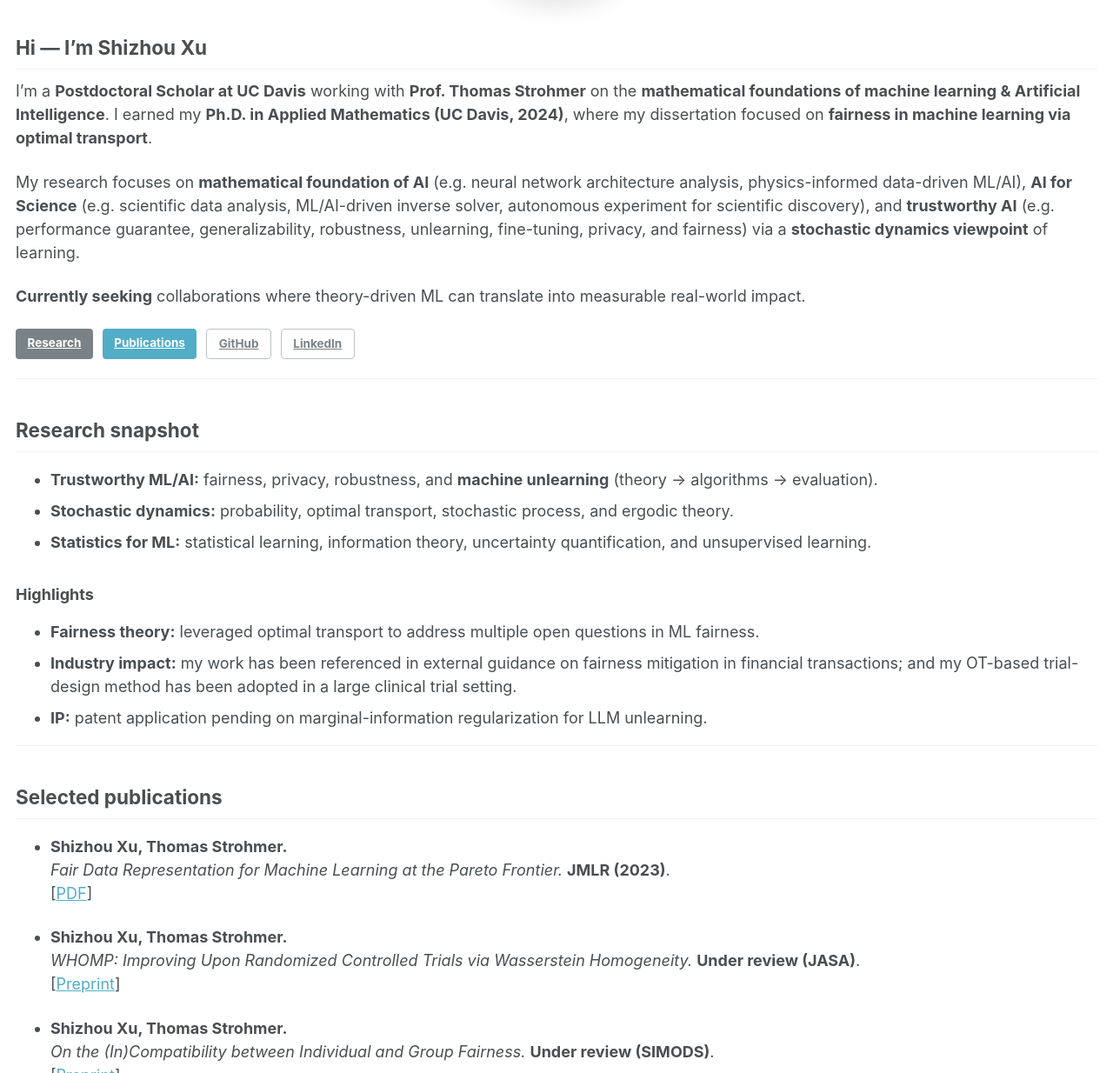
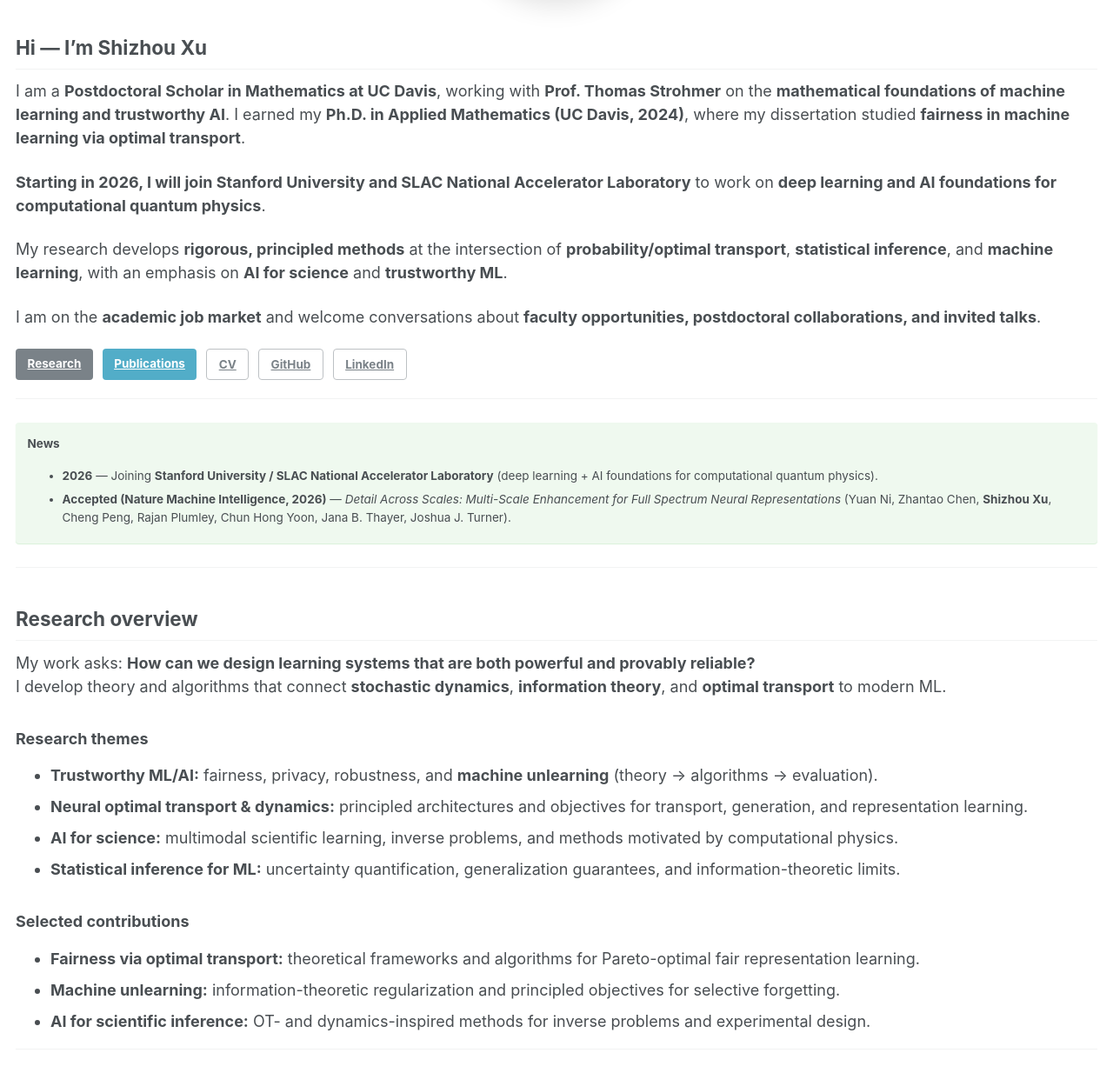
Before and after one commit to xushizhou/xushizhou.github.io, a Jekyll site: the page built from _pages/about.md, in a window 1280 px wide and 1400 px high, scrolled down 338 px, cut to the strip 166-1400 px from the top of the window. Shown: the whole strip at 87% size. Built offline with Jekyll 4.4.1, drawn with Linux system fonts in a browser that asks for light colours; some of the changed text lies outside the part shown.

Commit message:
Revise about page with updated info and news
Updated personal and research information, added news section, and modified publication details.

```diff
--- a/_pages/about.md
+++ b/_pages/about.md
@@ -24,71 +23,88 @@ header:
 
 ## Hi — I’m **Shizhou Xu**
 
-I’m a **Postdoctoral Scholar at UC Davis** working with **Prof. Thomas Strohmer** on the **mathematical foundations of machine learning & Artificial Intelligence**. I earned my **Ph.D. in Applied Mathematics (UC Davis, 2024)**, where my dissertation focused on **fairness in machine learning via optimal transport**.
+I am a **Postdoctoral Scholar in Mathematics at UC Davis**, working with **Prof. Thomas Strohmer** on the **mathematical foundations of machine learning and trustworthy AI**. I earned my **Ph.D. in Applied Mathematics (UC Davis, 2024)**, where my dissertation studied **fairness in machine learning via optimal transport**.
 
-My research focuses on **mathematical foundation of AI** (e.g. neural network architecture analysis, physics-informed data-driven ML/AI), **AI for Science** (e.g. scientific data analysis, ML/AI-driven inverse solver, autonomous experiment for scientific discovery), and **trustworthy AI** (e.g. performance guarantee, generalizability, robustness, unlearning, fine-tuning, privacy, and fairness) via a **stochastic dynamics viewpoint** of learning.
+**Starting in 2026, I will join Stanford University and SLAC National Accelerator Laboratory** to work on **deep learning and AI foundations for computational quantum physics**.
 
-**Currently seeking** collaborations where theory-driven ML can translate into measurable real-world impact.
+My research develops **rigorous, principled methods** at the intersection of **probability/optimal transport**, **statistical inference**, and **machine learning**, with an emphasis on **AI for science** and **trustworthy ML**.
+
+I am on the **academic job market** and welcome conversations about **faculty opportunities, postdoctoral collaborations, and invited talks**.
 
 <div class="cta-row">
   <a class="btn btn--primary" href="/research/">Research</a>
   <a class="btn btn--info" href="/publications/">Publications</a>
+  <a class="btn btn--inverse" href="/files/CV.pdf">CV</a>
   <a class="btn btn--inverse" href="https://github.com/xushizhou">GitHub</a>
   <a class="btn btn--inverse" href="https://www.linkedin.com/in/shizhouxu/">LinkedIn</a>
 </div>
 
 ---
 
-## Research snapshot
+{% capture notice_text %}
+**News**
+- **2026** — Joining **Stanford University / SLAC National Accelerator Laboratory** (deep learning + AI foundations for computational quantum physics).
+- **Accepted (Nature Machine Intelligence, 2026)** — *Detail Across Scales: Multi-Scale Enhancement for Full Spectrum Neural Representations* (Yuan Ni, Zhantao Chen, **Shizhou Xu**, Cheng Peng, Rajan Plumley, Chun Hong Yoon, Jana B. Thayer, Joshua J. Turner).
+{% endcapture %}
+<div class="notice--success">
+  {{ notice_text | markdownify }}
+</div>
 
+---
+
+## Research overview
+
+My work asks: **How can we design learning systems that are both powerful and provably reliable?**
+I develop theory and algorithms that connect **stochastic dynamics**, **information theory**, and **optimal transport** to modern ML.
+
+### Research themes
 - **Trustworthy ML/AI:** fairness, privacy, robustness, and **machine unlearning** (theory → algorithms → evaluation).
-- **Stochastic dynamics:** probability, optimal transport, stochastic process, and ergodic theory.
-- **Statistics for ML:** statistical learning, information theory, uncertainty quantification, and unsupervised learning.
+- **Neural optimal transport & dynamics:** principled architectures and objectives for transport, generation, and representation learning.
+- **AI for science:** multimodal scientific learning, inverse problems, and methods motivated by computational physics.
+- **Statistical inference for ML:** uncertainty quantification, generalization guarantees, and information-theoretic limits.
 
-### Highlights
-- **Fairness theory:** leveraged optimal transport to address multiple open questions in ML fairness.
-- **Industry impact:** my work has been referenced in external guidance on fairness mitigation in financial transactions; and my OT-based trial-design method has been adopted in a large clinical trial setting.
-- **IP:** patent application pending on marginal-information regularization for LLM unlearning.
+### Selected contributions
+- **Fairness via optimal transport:** theoretical frameworks and algorithms for Pareto-optimal fair representation learning.
+- **Machine unlearning:** information-theoretic regularization and principled objectives for selective forgetting.
+- **AI for scientific inference:** OT- and dynamics-inspired methods for inverse problems and experimental design.
 
 ---
 
 ## Selected publications
 
+- **Yuan Ni, Zhantao Chen, Shizhou Xu, Cheng Peng, Rajan Plumley, Chun Hong Yoon, Jana B. Thayer, Joshua J. Turner.**
+  *Detail Across Scales: Multi-Scale Enhancement for Full Spectrum Neural Representations.*
+  **Nature Machine Intelligence (Accepted, 2026).**
+  <!-- Add links when ready: [[Publisher](...)] [[arXiv](...)] [[Code](...)] -->
+
 - **Shizhou Xu, Thomas Strohmer.**
-  *Fair Data Representation for Machine Learning at the Pareto Frontier.* **JMLR (2023)**.
+  *Fair Data Representation for Machine Learning at the Pareto Frontier.* **JMLR (2023).**
   [[PDF](https://www.jmlr.org/papers/volume24/22-0005/22-0005.pdf)]
 
 - **Shizhou Xu, Thomas Strohmer.**
-  *WHOMP: Improving Upon Randomized Controlled Trials via Wasserstein Homogeneity.* **Under review (JASA)**.
+  *WHOMP: Improving Upon Randomized Controlled Trials via Wasserstein Homogeneity.* **Under review (JASA).**
   [[Preprint](https://arxiv.org/pdf/2409.18504)]
 
 - **Shizhou Xu, Thomas Strohmer.**
-  *On the (In)Compatibility between Individual and Group Fairness.* **Under review (SIMODS)**.
+  *On the (In)Compatibility between Individual and Group Fairness.* **Under review (SIMODS).**
   [[Preprint](https://arxiv.org/pdf/2401.07174)]
 
 - **Shizhou Xu, Thomas Strohmer.**
-  *Machine Unlearning via Information-Theoretic Regularization.* (manuscript; see publications page for the latest links).
+  *Machine Unlearning via Information-Theoretic Regularization.* **Manuscript (2025).**
   [[Preprint](https://www.arxiv.org/pdf/2502.05684)]
-
-- **Shizhou Xu, Yuan Ni, Stefan Broecker, Thomas Strohmer.**
-  *Forgetting-MarI: LLM Unlearning via Marginal Information Regularization.* **Under review (ICLR 2026)**.
-  *(Patent application pending.)*
 
 Full list: [/publications/](/publications/)
 
 ---
 
-## News & talks
+## Talks & service (selected)
 
-- **2026** — Talks to appear at **AIM Workshop (Fairness and Foundations in ML)** and **Joint Mathematics Meetings**.
-- **2025** — Invited/selected talks: **University of Utah Applied Math Seminar**, **INFORMS Annual Meeting**, **SLAC Users Meeting (Stanford)**.
-- **2025** — **CPAL Spotlight Track** and **ICLR Workshop** presentation on WHOMP.
-- **2024** — Presented at **ICML 2024** and **CMO–BIRS** (Casa Matemática Oaxaca / Banff).
-- **2024** — **Yueh-Jing Lin Scholarship (UC Davis)**.
+- **Talks (selected):** ICML (2024), CMO–BIRS (2024), CPAL (2025), invited seminars/workshops (Utah, SLAC/Stanford, UC Davis).
+- **Professional service:** reviewer for ICML, NeurIPS, SIAM MDS, PRX (as applicable—edit to match your exact list).
 
 ---
 
 ## Contact
 
 Email: [shzxu@ucdavis.edu](mailto:shzxu@ucdavis.edu)
-CV: [/files/CV.pdf](/files/CV.pdf)
+CV: [/files/CV.pdf](/files/CV.pdf) · Publications: [/publications/](/publications/) · Research: [/research/](/research/)
```
Also changed, not shown: other parts of _pages/about.md (+1 -2 lines).
